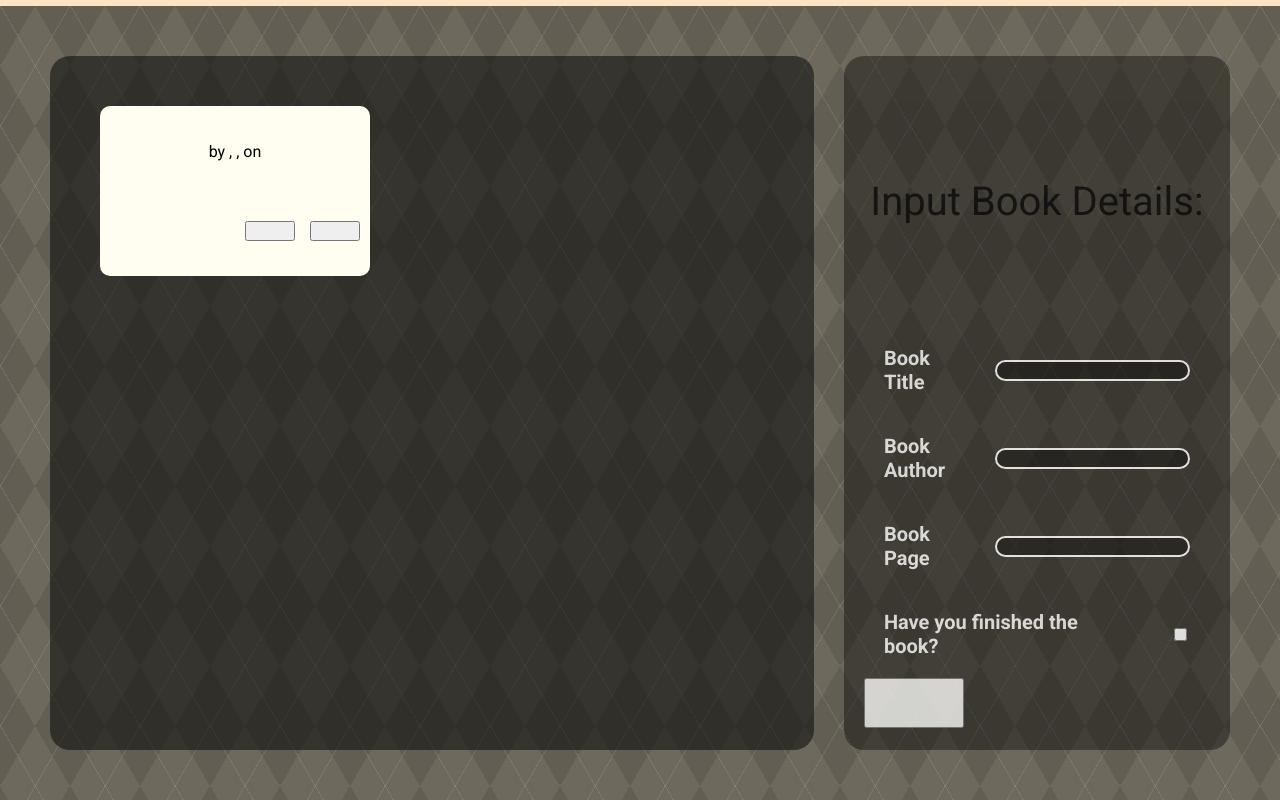
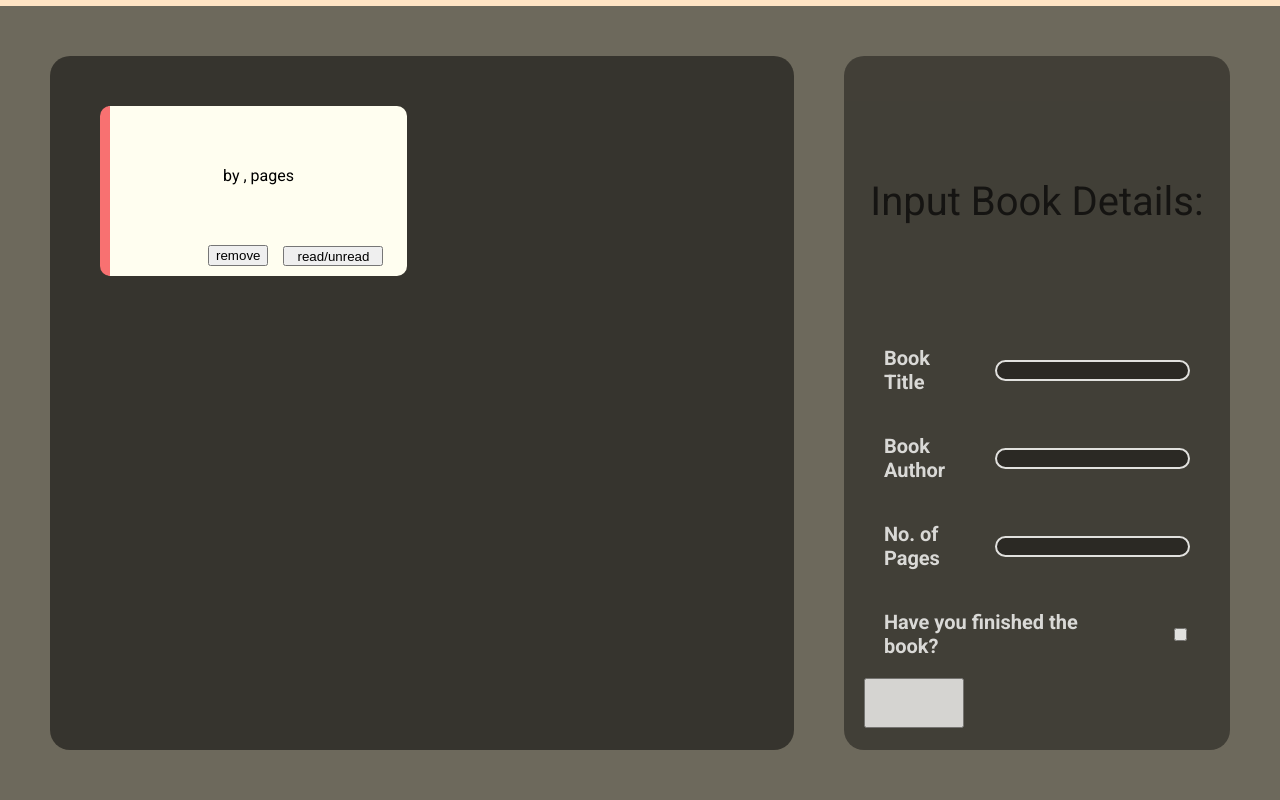
Before and after one commit to luvie23/my-library, a plain HTML site: page index.html in a window 1280 px wide. Both pictures are taken after a click on the button 913 px from the left and 857 px from the top of the page. Shown: the part 154-954 px from the top of the page. Drawn offline with Linux system fonts and the light colour scheme.

Commit message:
add remove and read/unread functionality

```diff
--- a/index.html
+++ b/index.html
@@ -41,8 +41,8 @@
                 <input type="text" id="book-author">
             </div>
             <div class="form">
-                <label for="book-page">Book Page</label>
-                <input type="text" id="book-page">
+                <label for="book-page">No. of Pages</label>
+                <input type="number" id="book-page">
             </div>
             <div class="form">
                 <label for="book-read">Have you finished the book?</label>
--- a/script.js
+++ b/script.js
@@ -1,7 +1,4 @@
 let shelf = document.getElementById('shelf');
-let submission = document.get
-const shelves = document.querySelectorAll('.shelves')
-
 let myLibrary = [];
 
 function Book(title, author, pages, read) {
@@ -13,9 +10,8 @@ function Book(title, author, pages, read) {
 }
 
 Book.prototype.info = function(){
-    return `${this.title} by ${this.author}, ${this.pages}, ${this.read}`;
+    return `${this.title} by ${this.author}, ${this.pages} pages`;
 }
-
 
 function addBookToLibrary(Book){
     myLibrary.push(Book);
@@ -26,36 +22,62 @@ function addBookToLibrary(Book){
 function setupShelf(){
         shelf.innerHTML = "";
         for (i = 0; i < myLibrary.length; i++) {
-
             let element = document.createElement('div');
             let buttons = document.createElement('div');
             let button = document.createElement('button');
             let button2 = document.createElement('button');
+
             buttons.className = "buttons";
-            button.getAttribute('id','remove-button')
-            button2.getAttribute('id','read-button')
+
+            // create the remove button and initiate the functionality
+            button.setAttribute('id','remove-button'+i)
+            button.textContent = 'remove';
+            button.className = "card-button";
+            button.className = "remove-button";
+            button.onclick = function(){
+                remove(button.getAttribute('id').charAt(button.getAttribute('id').length - 1))
+                //takes the value of i when the button was created and passes it to the remove function as the array index to be removed
+            }
+
+            button2.setAttribute('id','read-button'+i)
+            button2.textContent = 'read/unread'
             button2.className = "card-button"
-            button.className = "card-button";
+            button2.onclick = function(){
+                    toggle(button2.getAttribute('id').charAt(button2.getAttribute('id').length - 1))
+            }
+
             element.textContent = myLibrary[i].info();
             element.setAttribute('id', "card"+i);
             element.className = "cards";
+            myLibrary[i].read ? element.classList.add('true'): element.classList.add('false');
+
             buttons.appendChild(button)
             buttons.appendChild(button2);
             element.appendChild(buttons);
             shelf.appendChild(element);
+
+
         }
 }
-
-let buttons = document.querySelectorAll('button')
 
 document.getElementById('submit').onclick = function(){
     let title = document.getElementById('book-title').value;
     let author = document.getElementById('book-author').value;
     let page = document.getElementById('book-page').value;
-    let read = document.getElementById('book-read').value;
+    let read = document.getElementById('book-read').checked;
 
     let newBook = new Book(title, author, page, read);
     addBookToLibrary(newBook);
     setupShelf()
-    console.log(newBook)
+
 }
+
+function remove(index){
+    myLibrary.splice(index,1)
+    setupShelf()
+}
+
+function toggle(index){
+    myLibrary[index].read ? myLibrary[index].read =  false : myLibrary[index].read =  true;
+    setupShelf()
+}
--- a/styles.css
+++ b/styles.css
@@ -1,9 +1,9 @@
+
 body{
-
     padding: 0;
     margin:  0;
-    background-color: #171717;
     font-family: 'Roboto', sans-serif;
+    height: 100%;
   }
 
 
@@ -18,18 +18,14 @@ body{
     grid-template-columns: 3fr 1fr;
     padding: 50px;
     background-color: #6d695c;
-    background-image:
-    repeating-linear-gradient(120deg, rgba(255,255,255,.1), rgba(255,255,255,.1) 1px, transparent 1px, transparent 60px),
-    repeating-linear-gradient(60deg, rgba(255,255,255,.1), rgba(255,255,255,.1) 1px, transparent 1px, transparent 60px),
-    linear-gradient(60deg, rgba(0,0,0,.1) 25%, transparent 25%, transparent 75%, rgba(0,0,0,.1) 75%, rgba(0,0,0,.1)),
-    linear-gradient(120deg, rgba(0,0,0,.1) 25%, transparent 25%, transparent 75%, rgba(0,0,0,.1) 75%, rgba(0,0,0,.1));
-    background-size: 70px 120px;
-    gap: 30px;
+    gap: 50px;
+    height: 100%;
+
 }
 
 #shelf{
     display: grid;
-    grid-template-columns: repeat(3,1fr);
+    grid-template-columns: repeat(auto-fill,minmax(250px, 1fr));
     border-radius: 20px;
     background-color: rgba(0,0,0,.5);
     gap: 30px;
@@ -39,26 +35,23 @@ body{
 
 
 .cards {
-
     border-radius: 10px;
     display: flex;
     flex-direction: column;
     align-items: center;
-    justify-content: center;
+    justify-content: flex-end;
     gap: 30px;
-    width: 250px;
     height: 150px;
-
     background: #fffef0;
     padding: 10px;
 
 }
 
-.cards.read{
+.cards.true{
     border-left:   10px solid #4ade80;
 }
 
-.cards.unread{
+.cards.false{
     border-left:   10px solid #f87171;
 }
 
@@ -74,9 +67,12 @@ body{
 }
 
 .card-button{
+    display: flex;
     padding: 5px;
-    width:  50px;
+    width:  100px;
     height: 20px;
+    justify-content: center;
+    align-items: center;
 }
 
 #sidebar-info{
@@ -126,6 +122,12 @@ input{
     font-weight: 700;
 }
 
+input::-webkit-outer-spin-button,
+input::-webkit-inner-spin-button {
+  -webkit-appearance: none;
+  margin: 0;
+}
+
 #submit{
     height: 50px;
     width: 100px;
```
